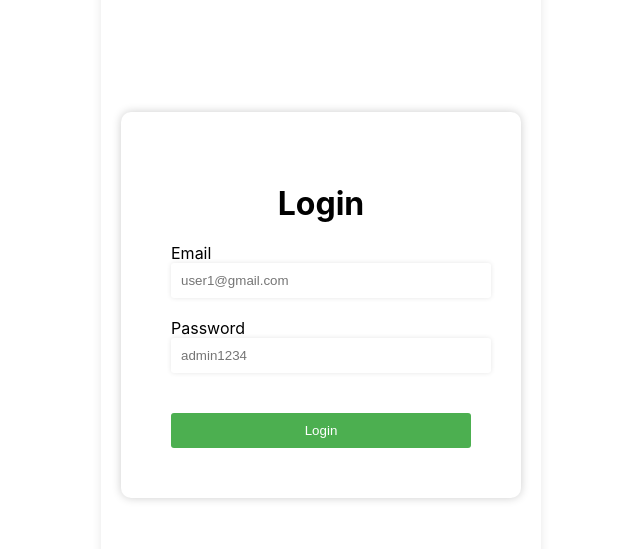
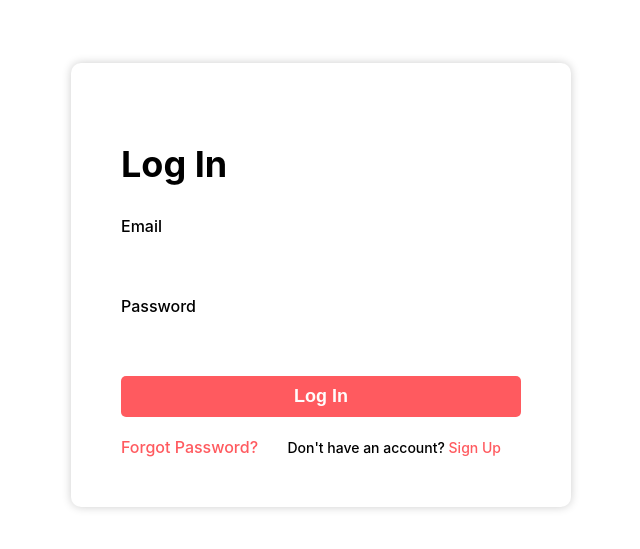
Before and after one commit to slystersanto/CAPSTONE-FRONTEND, a React (Create React App) app: page / in a window 1280 px wide. Shown: the part 115-664 px from the top of the page, without its empty margins (319-959 px from the left). Built offline with nearby package versions, Linux system fonts and the light colour scheme.

Commit message:
login form updated

```diff
--- a/src/Components/Login.js
+++ b/src/Components/Login.js
@@ -26,37 +26,26 @@ const Login = () => {
   });
   return (
     <>
-      <div class="login-container">
-        <div className="login-form-container">
-        <h1 className="login-title">Login</h1>
+       <div className="login-container">
+      <div className="login-form-container">
+        <h2 className="log-ti">Log In</h2>
         <form onSubmit={formik.handleSubmit}>
-          <label for="email">Email</label>
-          <input
-            name="email"
-            value={formik.values.email}
-            onChange={formik.handleChange}
-            type="email"
-            id="email"
-            placeholder="user1@gmail.com"
+          <label htmlFor="email">Email</label>
+          <input type="email" value={formik.values.email} onChange={formik.handleChange} id="email" name="email"  />
 
-          />
+          <label htmlFor="password">Password</label>
+          <input type="password" value={formik.values.password} onChange={formik.handleChange} id="password" name="password"  />
 
-          <label for="password">Password</label>
-          <input
-            name="password"
-            value={formik.values.password}
-            onChange={formik.handleChange}
-            type="password"
-            id="password"
-            placeholder="admin1234"
-
-
-          />
-
-          <input type="submit" value="Login"/>
+          <button type="submit">Log In</button>
         </form>
+        <div className="login-options">
+          <a href="#">Forgot Password?</a>
+          <span>
+            Don't have an account? <a href="#">Sign Up</a>
+          </span>
+        </div>
       </div>
-      </div>
+    </div>
     </>
   );
 };
--- a/src/Components/login.css
+++ b/src/Components/login.css
@@ -1,11 +1,4 @@
 .login-container {
-    margin: 0 auto;
-    max-width: 400px;
-    padding: 20px;
-    background-color: #fff;
-    border-radius: 5px;
-    box-shadow: 0 0 10px rgba(0, 0, 0, 0.1);
-    background-image: url("");
   background-size: cover;
   height: 100vh;
   display: flex;
@@ -18,31 +11,60 @@
   padding: 50px;
   border-radius: 10px;
   box-shadow: 0px 0px 10px rgba(0, 0, 0, 0.2);
+  max-width: 400px;
+  width: 100%;
 }
 
-  .login-title {
-    text-align: center;
+.log-ti {
+  font-size: 36px;
+  font-weight: 700;
+  margin-bottom: 30px;
+}
+
+form {
+  display: flex;
+  flex-direction: column;
+}
+
+label {
+  font-size: 16px;
+  font-weight: 500;
+  margin-bottom: 5px;
+}
+
+input[type="email"],
+input[type="password"] {
+  padding: 10px;
+  border-radius: 5px;
+  border: none;
   margin-bottom: 20px;
 }
-  input[type="email"], input[type="password"] {
-    width: 100%;
+
+button[type="submit"] {
+  background-color: #ff5a5f;
+  color: rgb(255, 252, 252);
   padding: 10px;
+  border-radius: 5px;
+  border: none;
+  font-size: 18px;
+  font-weight: 700;
   margin-bottom: 20px;
-    border: none;
-    border-radius: 3px;
-    box-shadow: 0 0 5px rgba(0, 0, 0, 0.1);
 }
-  input[type="submit"] {
-    display: block;
-    width: 100%;
-    padding: 10px;
-    margin-top: 20px;
-    background-color: #4CAF50;
-    color: #fff;
-    border: none;
-    border-radius: 3px;
-    cursor: pointer;
+
+.login-options {
+  display: flex;
+  justify-content: space-between;
+  align-items: center;
 }
-  input[type="submit"]:hover {
-    background-color: #3e8e41;
+
+.login-options a {
+  color: #ff5a5f;
+  text-decoration: none;
+  font-weight: 500;
+  margin-right: 20px;
 }
+
+.login-options span {
+  font-size: 14px;
+  font-weight: 500;
+}
```
Lines whose indentation alone changed are shown as unchanged.
